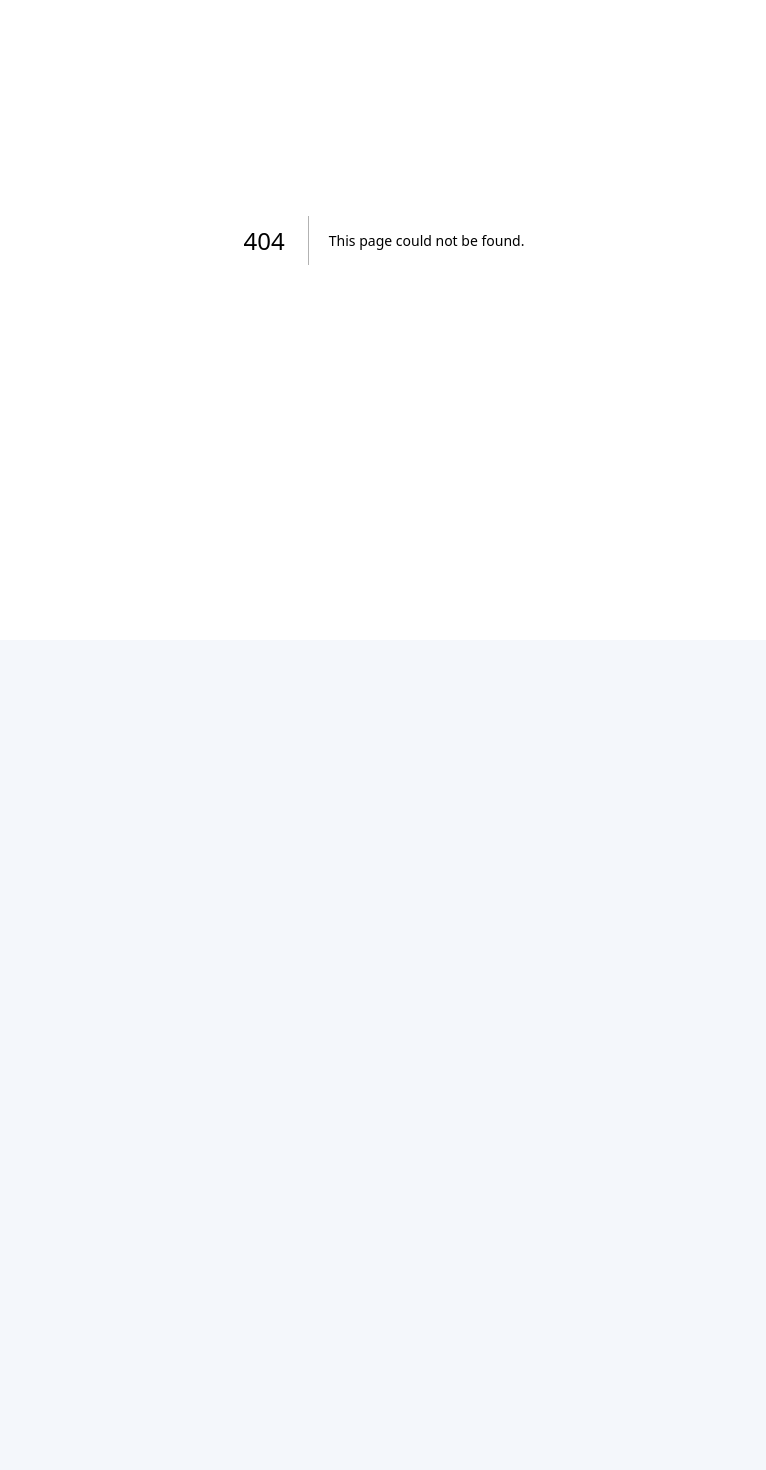
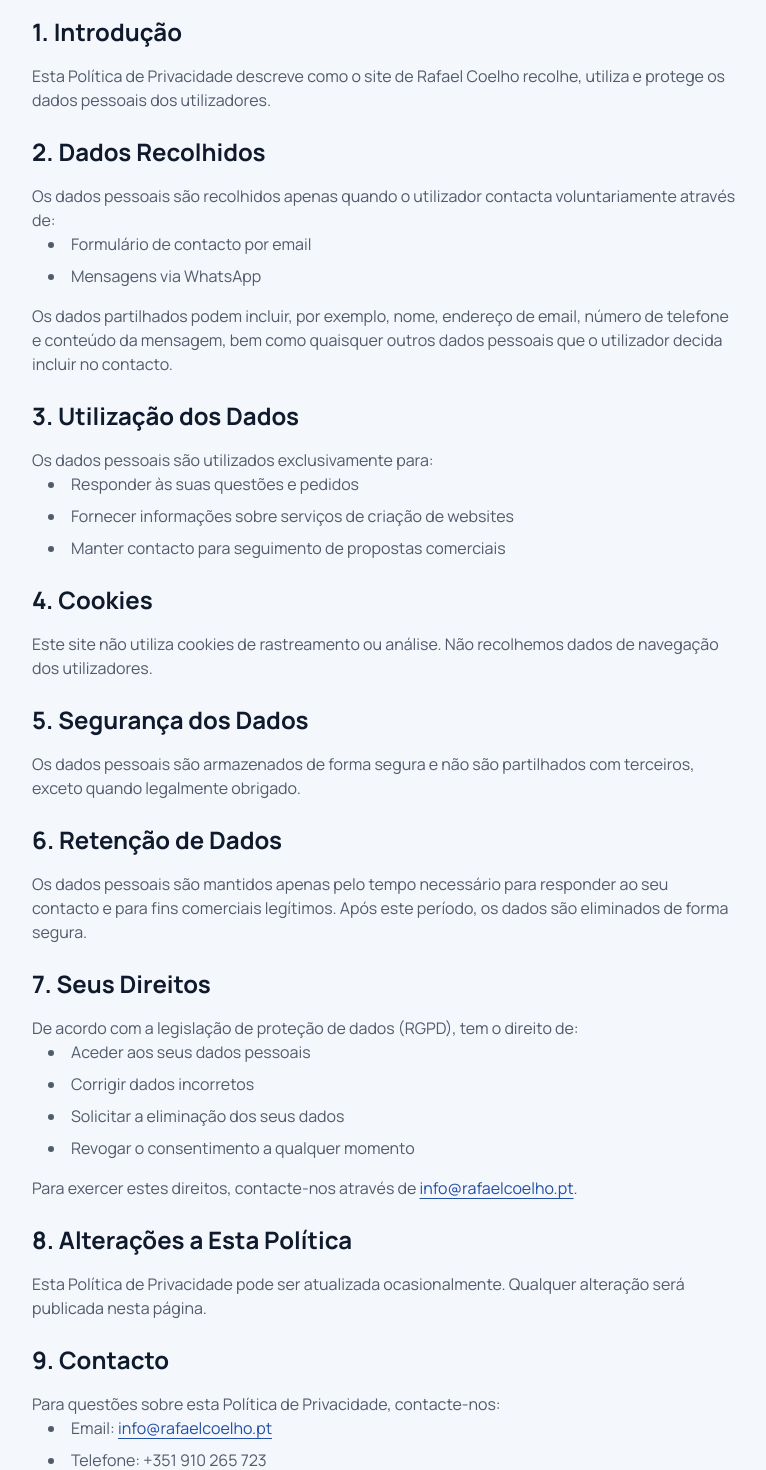
Before and after one commit to rafaelcoelhoo/rafael-coelho-portfolio, a Next.js app: page /privacidade in a window 1280 px wide. Before the commit this address had no page. Shown: the part 160-1630 px from the top of the page, without its empty margins (256-1022 px from the left). Before the commit the page ends 800 px from the top, so only its background shows below. Built offline with nearby package versions, Linux system fonts and the light colour scheme.

Commit message:
add privacy policy

```diff
--- a/app/globals.css
+++ b/app/globals.css
@@ -122,6 +122,10 @@
   body {
     @apply bg-background text-foreground;
   }
+  a:not(.inline-flex) {
+    text-decoration-line: underline;
+    text-underline-offset: 0.25em;
+  }
   html {
     scroll-behavior: smooth;
   }
--- /dev/null
+++ b/app/privacidade/page.tsx
@@ -0,0 +1,117 @@
+import { SiteFooter } from '@/components/site-footer'
+
+export const metadata = {
+  title: 'Política de Privacidade',
+  description: 'Política de privacidade do site de Rafael Coelho',
+}
+
+export default function PrivacyPage() {
+  return (
+    <>
+      <main className="min-h-screen bg-background">
+        <div className="mx-auto max-w-3xl px-5 py-16 md:px-8 md:py-24">
+          <h1 className="font-display text-4xl font-bold tracking-tight text-foreground md:text-5xl mb-8">
+            Política de Privacidade
+          </h1>
+
+          <div className="prose prose-invert max-w-none space-y-6 text-muted-foreground">
+            <section>
+              <h2 className="text-2xl font-bold text-foreground mb-4">1. Introdução</h2>
+              <p>
+                Esta Política de Privacidade descreve como o site de Rafael Coelho recolhe, utiliza e protege os dados pessoais dos utilizadores.
+              </p>
+            </section>
+
+            <section>
+              <h2 className="text-2xl font-bold text-foreground mb-4">2. Dados Recolhidos</h2>
+              <p>
+                Os dados pessoais são recolhidos apenas quando o utilizador contacta voluntariamente através de:
+              </p>
+              <ul className="list-disc list-inside space-y-2 ml-4">
+                <li>Formulário de contacto por email</li>
+                <li>Mensagens via WhatsApp</li>
+              </ul>
+              <p className="mt-4">
+                Os dados partilhados podem incluir, por exemplo, nome, endereço de email, número de telefone e conteúdo da mensagem, bem como quaisquer outros dados pessoais que o utilizador decida incluir no contacto.
+              </p>
+            </section>
+
+            <section>
+              <h2 className="text-2xl font-bold text-foreground mb-4">3. Utilização dos Dados</h2>
+              <p>
+                Os dados pessoais são utilizados exclusivamente para:
+              </p>
+              <ul className="list-disc list-inside space-y-2 ml-4">
+                <li>Responder às suas questões e pedidos</li>
+                <li>Fornecer informações sobre serviços de criação de websites</li>
+                <li>Manter contacto para seguimento de propostas comerciais</li>
+              </ul>
+            </section>
+
+            <section>
+              <h2 className="text-2xl font-bold text-foreground mb-4">4. Cookies</h2>
+              <p>
+                Este site não utiliza cookies de rastreamento ou análise. Não recolhemos dados de navegação dos utilizadores.
+              </p>
+            </section>
+
+            <section>
+              <h2 className="text-2xl font-bold text-foreground mb-4">5. Segurança dos Dados</h2>
+              <p>
+                Os dados pessoais são armazenados de forma segura e não são partilhados com terceiros, exceto quando legalmente obrigado.
+              </p>
+            </section>
+
+            <section>
+              <h2 className="text-2xl font-bold text-foreground mb-4">6. Retenção de Dados</h2>
+              <p>
+                Os dados pessoais são mantidos apenas pelo tempo necessário para responder ao seu contacto e para fins comerciais legítimos. Após este período, os dados são eliminados de forma segura.
+              </p>
+            </section>
+
+            <section>
+              <h2 className="text-2xl font-bold text-foreground mb-4">7. Seus Direitos</h2>
+              <p>
+                De acordo com a legislação de proteção de dados (RGPD), tem o direito de:
+              </p>
+              <ul className="list-disc list-inside space-y-2 ml-4">
+                <li>Aceder aos seus dados pessoais</li>
+                <li>Corrigir dados incorretos</li>
+                <li>Solicitar a eliminação dos seus dados</li>
+                <li>Revogar o consentimento a qualquer momento</li>
+              </ul>
+              <p className="mt-4">
+                Para exercer estes direitos, contacte-nos através de <a href="mailto:info@rafaelcoelho.pt" className="text-primary hover:underline">info@rafaelcoelho.pt</a>.
+              </p>
+            </section>
+
+            <section>
+              <h2 className="text-2xl font-bold text-foreground mb-4">8. Alterações a Esta Política</h2>
+              <p>
+                Esta Política de Privacidade pode ser atualizada ocasionalmente. Qualquer alteração será publicada nesta página.
+              </p>
+            </section>
+
+            <section>
+              <h2 className="text-2xl font-bold text-foreground mb-4">9. Contacto</h2>
+              <p>
+                Para questões sobre esta Política de Privacidade, contacte-nos:
+              </p>
+              <ul className="list-disc list-inside space-y-2 ml-4">
+                <li>Email: <a href="mailto:info@rafaelcoelho.pt" className="text-primary hover:underline">info@rafaelcoelho.pt</a></li>
+                <li>Telefone: +351 910 265 723</li>
+              </ul>
+            </section>
+
+            <section className="pt-6 border-t border-border">
+              <p className="text-sm text-muted-foreground">
+                Última atualização: {new Date().toLocaleDateString('pt-PT', { year: 'numeric', month: 'long', day: 'numeric' })}
+              </p>
+            </section>
+          </div>
+        </div>
+      </main>
+      <SiteFooter />
+    </>
+  )
+}
--- a/components/site-footer.tsx
+++ b/components/site-footer.tsx
@@ -23,6 +23,11 @@ export function SiteFooter() {
               LinkedIn<span className="sr-only"> (abre numa nova janela)</span>
             </a>
           </li>
+          <li>
+            <a href="/privacidade" className="underline-offset-4 hover:underline">
+              Privacidade
+            </a>
+          </li>
         </ul>
       </div>
     </footer>
```
